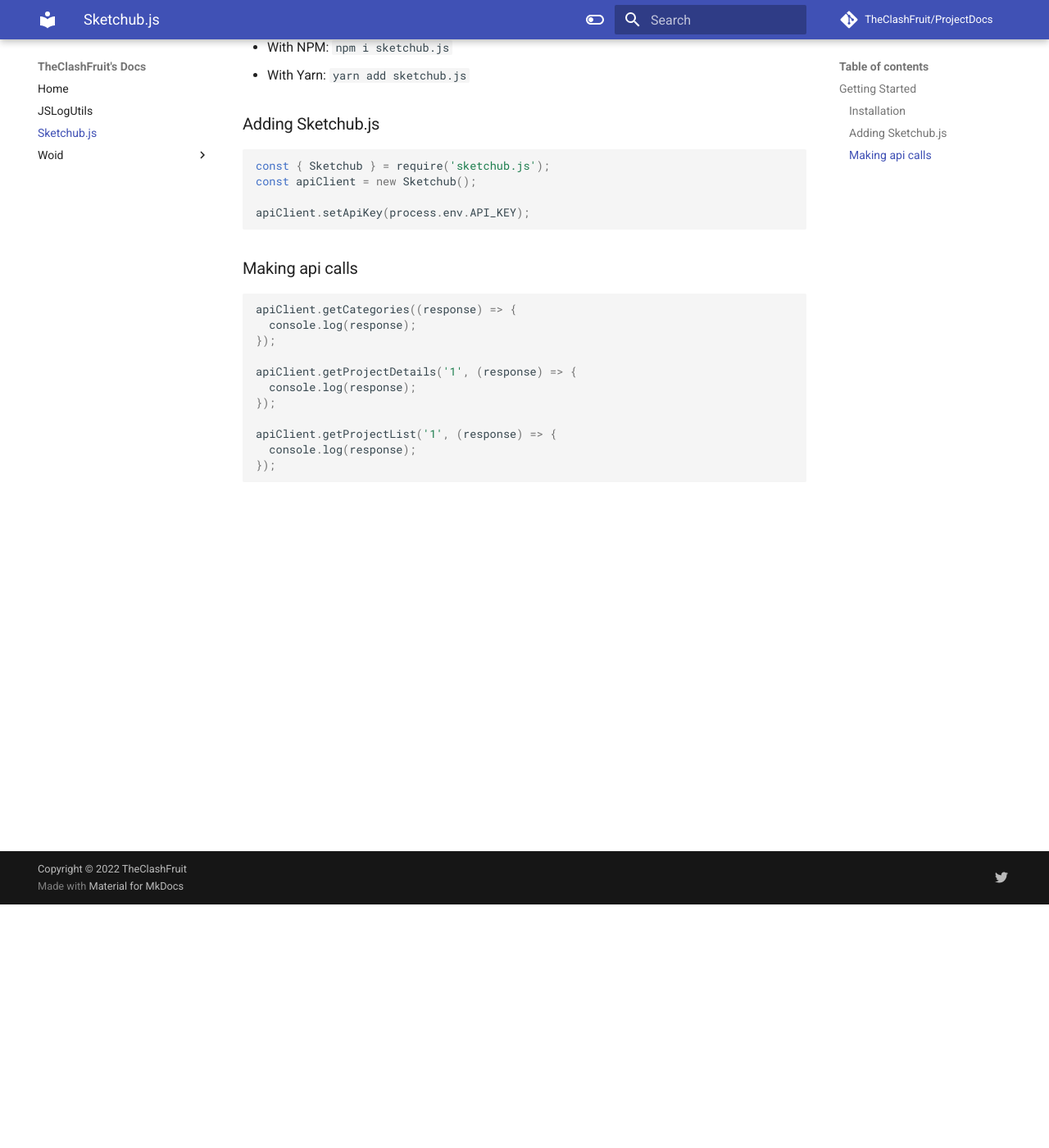
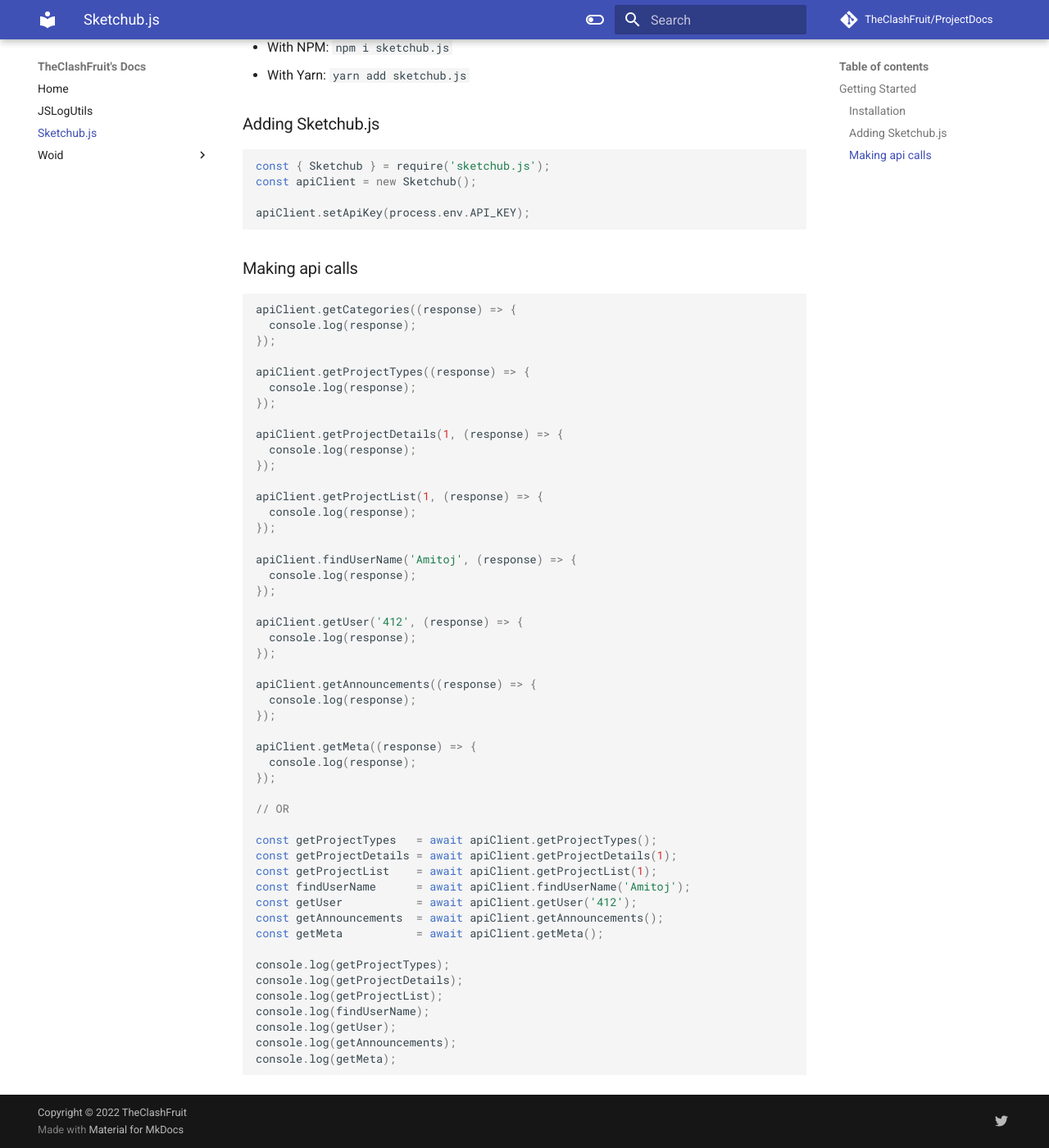
Before and after one commit to TheClashFruit/ProjectDocs, an MkDocs documentation site: the page built from docs/sketchub.js/index.md, in a window 1280 px wide and 1400 px high, scrolled down 297 px. Shown: the whole window at 82% size. Built offline with MkDocs 1.6.1 and Material for MkDocs 9.7.7, drawn with Linux system fonts in a browser that asks for light colours; a script that is not in the unit is left out; comment, search, counter and statistics services are not loaded.

Commit message:
Update index.md

````diff
--- a/docs/sketchub.js/index.md
+++ b/docs/sketchub.js/index.md
@@ -27,11 +27,49 @@
   console.log(response);
 });
 
-apiClient.getProjectDetails('1', (response) => {
+apiClient.getProjectTypes((response) => {
   console.log(response);
 });
 
-apiClient.getProjectList('1', (response) => {
+apiClient.getProjectDetails(1, (response) => {
   console.log(response);
 });
+
+apiClient.getProjectList(1, (response) => {
+  console.log(response);
+});
+
+apiClient.findUserName('Amitoj', (response) => {
+  console.log(response);
+});
+
+apiClient.getUser('412', (response) => {
+  console.log(response);
+});
+
+apiClient.getAnnouncements((response) => {
+  console.log(response);
+});
+
+apiClient.getMeta((response) => {
+  console.log(response);
+});
+
+// OR
+
+const getProjectTypes   = await apiClient.getProjectTypes();
+const getProjectDetails = await apiClient.getProjectDetails(1);
+const getProjectList    = await apiClient.getProjectList(1);
+const findUserName      = await apiClient.findUserName('Amitoj');
+const getUser           = await apiClient.getUser('412');
+const getAnnouncements  = await apiClient.getAnnouncements();
+const getMeta           = await apiClient.getMeta();
+
+console.log(getProjectTypes);
+console.log(getProjectDetails);
+console.log(getProjectList);
+console.log(findUserName);
+console.log(getUser);
+console.log(getAnnouncements);
+console.log(getMeta);
 ```
````
